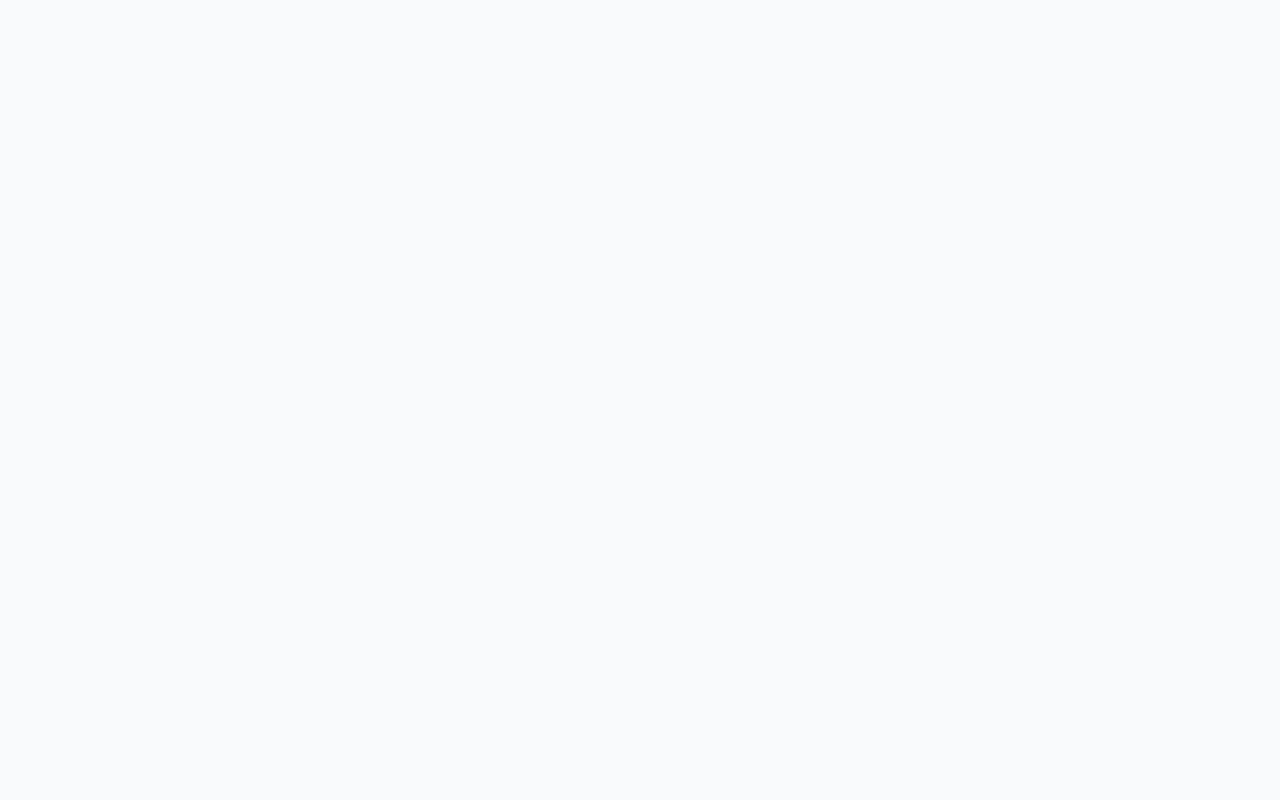
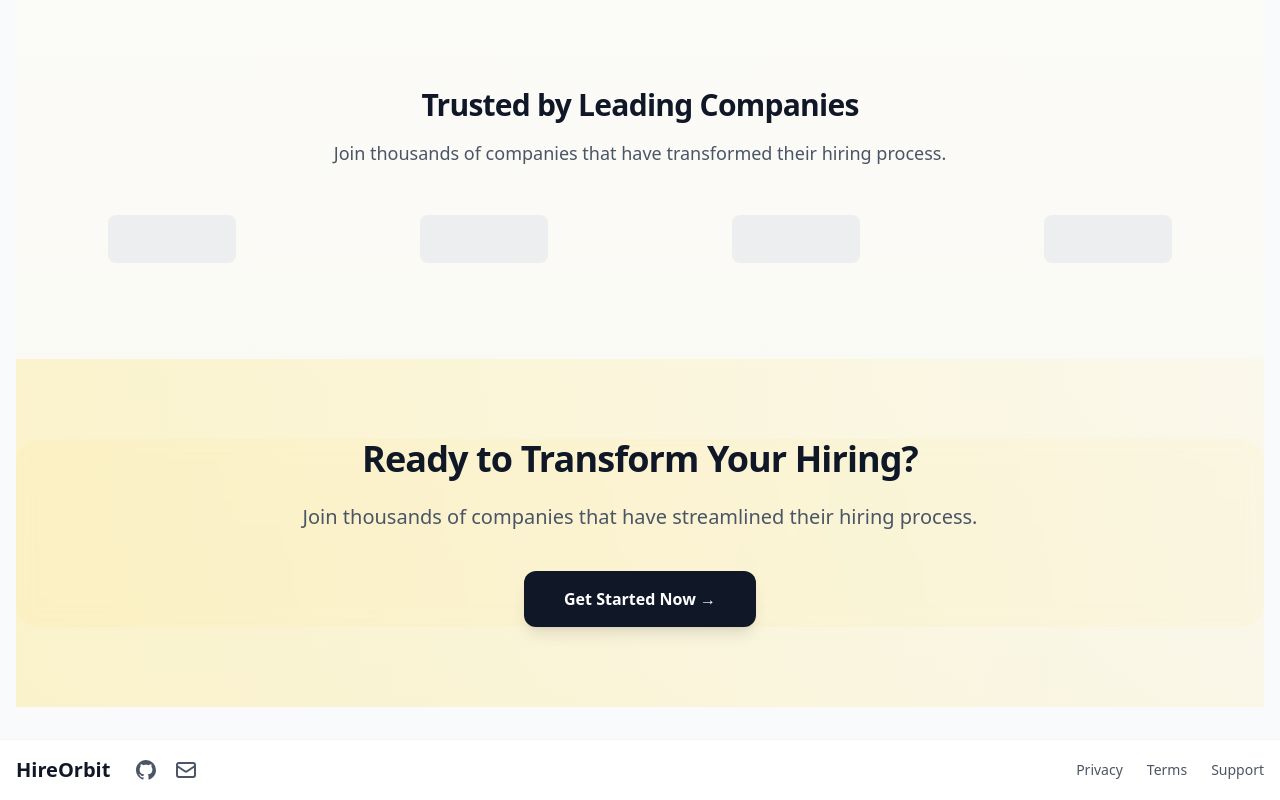
Before and after one commit to Glucon-D/HireOrbit, a React (Vite) app: page / in a window 1280 px wide. Shown: the part 1528-2328 px from the top of the page. Before the commit the page ends 865 px from the top, so only its background shows below. Built offline with nearby package versions, Linux system fonts and the light colour scheme.

Commit message:
Add Footer component and integrate it into App layout; remove from Home page

```diff
--- a/src/App.jsx
+++ b/src/App.jsx
@@ -3,6 +3,7 @@ import { Outlet, useLocation, Navigate } from 'react-router-dom';
 import { AnimatePresence } from 'framer-motion';
 import Navbar from './components/Navbar';
 import Sidebar from './components/Sidebar';
+import Footer from './components/Footer';
 import './App.css';
 
 // Protected Route Wrapper
@@ -54,14 +55,14 @@ const App = () => {
   ].some(route => location.pathname.startsWith(route));
 
   return (
-    <div className="min-h-screen bg-gray-50">
+    <div className="min-h-screen bg-gray-50 flex flex-col">
       <Navbar
         onMenuClick={() => setIsSidebarOpen(!isSidebarOpen)}
         user={user}
         className="fixed top-0 left-0 right-0 z-50 bg-white"
       />
 
-      <div className="flex h-screen pt-16"> {/* Make this container full height */}
+      <div className="flex flex-1 h-full pt-16">
         {isProtectedRoute && (
           <aside
             className={`
@@ -87,13 +88,15 @@ const App = () => {
             overflow-y-auto
             ${isProtectedRoute ? 'md:ml-64' : ''}
             w-full
+            flex flex-col
           `}
         >
-          <div className="container mx-auto px-4 py-8">
+          <div className="flex-1 container mx-auto px-4 py-8">
             <AnimatePresence mode="wait">
               <Outlet />
             </AnimatePresence>
           </div>
+          <Footer />
         </main>
       </div>
     </div>
--- a/src/components/Footer.jsx
+++ b/src/components/Footer.jsx
@@ -1,61 +1,24 @@
-import { Link, useLocation } from 'react-router-dom';
+import { Link } from 'react-router-dom';
 import { motion } from 'framer-motion';
 
 const Footer = () => {
-  const location = useLocation();
-  const isAuthLayout = ['/login', '/signup'].includes(location.pathname);
-  const isMainLayout = location.pathname === '/';
-
-  if (isAuthLayout) {
-    return (
-      <footer className="mt-8 text-center text-sm text-gray-600">
-        <p>
-          &copy; {new Date().getFullYear()} HireOrbit. All rights reserved.
-        </p>
-      </footer>
-    );
-  }
-
-  if (!isMainLayout) {
-    return (
-      <footer className="bg-white border-t border-gray-100 py-4 text-sm text-gray-600">
-        <div className="container mx-auto px-4">
-          <div className="flex justify-between items-center">
-            <p>&copy; {new Date().getFullYear()} HireOrbit</p>
-            <div className="flex space-x-4">
-              <a href="#" className="hover:text-gray-900">Privacy</a>
-              <a href="#" className="hover:text-gray-900">Terms</a>
-              <a href="#" className="hover:text-gray-900">Support</a>
-            </div>
-          </div>
-        </div>
-      </footer>
-    );
-  }
-
-  // Main landing page footer
   return (
-    <footer className="bg-white border-t border-gray-100 py-6">
+    <footer className="bg-white border-t border-gray-100 py-4 mt-auto">
       <div className="container mx-auto px-4">
         <div className="flex flex-col md:flex-row justify-between items-center gap-4">
           <div className="flex items-center space-x-6">
-            <h3 className="text-xl font-bold text-gray-900">
+            <Link to="/" className="text-xl font-bold text-gray-900">
               HireOrbit
-            </h3>
+            </Link>
             <div className="flex space-x-4">
               <a href="https://github.com" target="_blank" rel="noopener noreferrer" className="text-gray-600 hover:text-gray-900">
-                <svg className="h-8 w-8" fill="currentColor" viewBox="0 0 24 24">
-                  <path fillRule="evenodd" clipRule="evenodd" d="M12 2C6.477 2 2 6.477 2 12c0 4.42 2.87 8.17 6.84 9.5.5.08.66-.23.66-.5v-1.69c-2.77.6-3.36-1.34-3.36-1.34-.46-1.16-1.11-1.47-1.11-1.47-.91-.62.07-.6.07-.6 1 .07 1.53 1.03 1.53 1.03.89 1.52 2.34 1.08 2.91.83.09-.65.35-1.09.63-1.34-2.22-.25-4.55-1.11-4.55-4.92 0-1.11.38-2 1.03-2.71-.1-.25-.45-1.29.1-2.64 0 0 .84-.27 2.75 1.02.79-.22 1.65-.33 2.5-.33.85 0 1.71.11 2.5.33 1.91-1.29 2.75-1.02 2.75-1.02.55 1.35.2 2.39.1 2.64.65.71 1.03 1.6 1.03 2.71 0 3.82-2.34 4.66-4.57 4.91.36.31.69.92.69 1.85V21c0 .27.16.59.67.5C19.14 20.16 22 16.42 22 12A10 10 0 0012 2z"/>
+                <svg className="h-6 w-6" fill="currentColor" viewBox="0 0 24 24">
+                  <path fillRule="evenodd" d="M12 2C6.477 2 2 6.477 2 12c0 4.42 2.87 8.17 6.84 9.5.5.08.66-.23.66-.5v-1.69c-2.77.6-3.36-1.34-3.36-1.34-.46-1.16-1.11-1.47-1.11-1.47-.91-.62.07-.6.07-.6 1 .07 1.53 1.03 1.53 1.03.89 1.52 2.34 1.08 2.91.83.09-.65.35-1.09.63-1.34-2.22-.25-4.55-1.11-4.55-4.92 0-1.11.38-2 1.03-2.71-.1-.25-.45-1.29.1-2.64 0 0 .84-.27 2.75 1.02.79-.22 1.65-.33 2.5-.33.85 0 1.71.11 2.5.33 1.91-1.29 2.75-1.02 2.75-1.02.55 1.35.2 2.39.1 2.64.65.71 1.03 1.6 1.03 2.71 0 3.82-2.34 4.66-4.57 4.91.36.31.69.92.69 1.85V21c0 .27.16.59.67.5C19.14 20.16 22 16.42 22 12A10 10 0 0012 2z"/>
                 </svg>
               </a>
               <a href="mailto:contact@hireorbit.com" className="text-gray-600 hover:text-gray-900">
-                <svg className="h-8 w-8" fill="none" stroke="currentColor" viewBox="0 0 24 24">
+                <svg className="h-6 w-6" fill="none" stroke="currentColor" viewBox="0 0 24 24">
                   <path strokeLinecap="round" strokeLinejoin="round" strokeWidth={2} d="M3 8l7.89 5.26a2 2 0 002.22 0L21 8M5 19h14a2 2 0 002-2V7a2 2 0 00-2-2H5a2 2 0 00-2 2v10a2 2 0 002 2z" />
-                </svg>
-              </a>
-              <a href="#" className="text-gray-600 hover:text-gray-900">
-                <svg className="h-8 w-8" fill="none" stroke="currentColor" viewBox="0 0 24 24">
-                  <path strokeLinecap="round" strokeLinejoin="round" strokeWidth={2} d="M9 17v-2m3 2v-4m3 4v-6m2 10H7a2 2 0 01-2-2V5a2 2 0 012-2h5.586a1 1 0 01.707.293l5.414 5.414a1 1 0 01.293.707V19a2 2 0 01-2 2z" />
                 </svg>
               </a>
             </div>
@@ -65,9 +28,6 @@ const Footer = () => {
             <a href="#" className="text-sm text-gray-600 hover:text-gray-900">Terms</a>
             <a href="#" className="text-sm text-gray-600 hover:text-gray-900">Support</a>
           </div>
-          <p className="text-sm text-gray-500">
-            &copy; {new Date().getFullYear()} HireOrbit. All rights reserved.
-          </p>
         </div>
       </div>
     </footer>
--- a/src/pages/Home.jsx
+++ b/src/pages/Home.jsx
@@ -1,7 +1,6 @@
 import { Link } from 'react-router-dom';
 import { motion } from 'framer-motion';
 import Button from '../components/Button';
-import Footer from '../components/Footer';
 
 const Home = () => {
   return (
@@ -180,8 +179,6 @@ const Home = () => {
           </div>
         </div>
       </div>
-
-      <Footer />
     </div>
   );
 };
```
